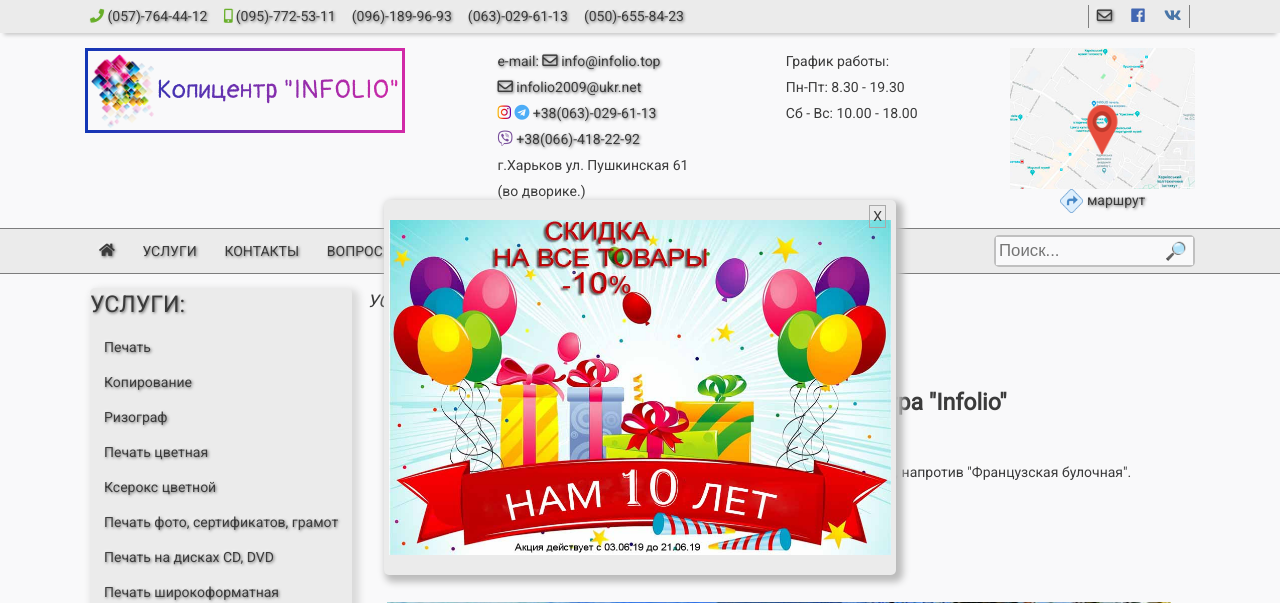
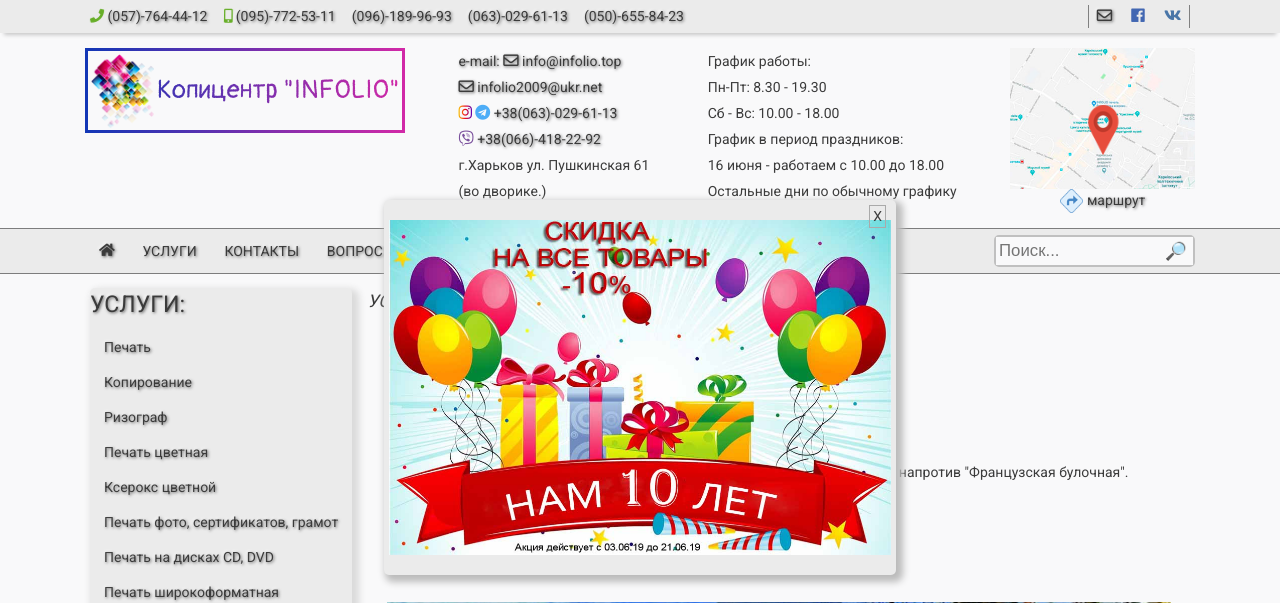
Before and after one commit to niskadevla/site-Infolio, a PHP site: page /contacts.php in a window 1280 px wide. Shown: the top 603 px of the page. Run offline with PHP 8.4, Linux system fonts and the light colour scheme; data that the repository does not hold is empty; some libraries are stand-ins or nearby versions.

Commit message:
график работы на праздники

```diff
--- a/contacts.php
+++ b/contacts.php
@@ -18,13 +18,13 @@
         <div class="col-sm"> <!-- col-sm (Прайс печать)  -->
           <div class="itemBoxPage row">
             <div class="itemTitlePage">
-              <h2> Контакты копировального центра "Infolio" </h2>
+              <h2> Контакты </h2>
             </div>
 
             <div class="itemDescription">
               <p>
                 Адрес: г. Харьков, 61024, ул. Пушкинская 61,
-                вход во двор за кафе "Хантер", напротив "Французская булочная".
+                вход во двор за кафе "Хантер" напротив "Французская булочная".
               </p>
               <ul>
                 <li>тел.: (057)-764-44-12</li>
@@ -32,6 +32,22 @@
                 <li>Киевстар: (096)-189-96-93</li>
                 <li>Lifecell: (063)-029-61-13 (Telegram)</li>
               </ul>
+                <!-- <i class="fas fa-phone"></i>
+                <span>
+                  <a href="tel:057-764-44-12">(057)-764-44-12</a>
+                </span>
+                <i class="fas fa-mobile-alt"></i>
+                <span>
+                  <a href="tel:+38095-772-53-11">(095)-772-53-11</a>
+                </span>
+                <span>
+                  <a href="tel:+38096-189-96-93">(096)-189-96-93</a>
+                </span>
+                <span>
+                  <a href="tel:+38063-029-61-13">(063)-029-61-13</a>
+                </span> -->
+
+
             </div>
 
             <div class="itemImagePage">
--- a/included/header.php
+++ b/included/header.php
@@ -151,9 +151,9 @@
             <li>Пн-Пт: 8.30 - 19.30</li>
             <li>Сб - Вс: 10.00 - 18.00</li>
             <!-- <li>28.04.19(Пасха) - ВЫХОДНОЙ!</li> -->
-            <!-- <li>График в период праздников:</li> -->
-            <!-- <li>29.04, 30.04, 01.05, 09.05 - работаем с 10.00 до 18.00</li>
-            <li>Остальные дни по обычному графику</li> -->
+            <li>График в период праздников:</li>
+            <li>16 июня - работаем с 10.00 до 18.00</li>
+            <li>Остальные дни по обычному графику</li>
             <!-- <li>Мы работаем в обычном режиме</li> -->
 
             <!-- <li>График работы летний:</li>
```
